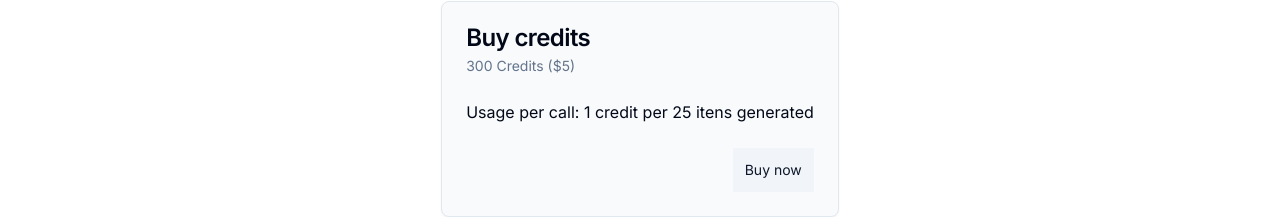
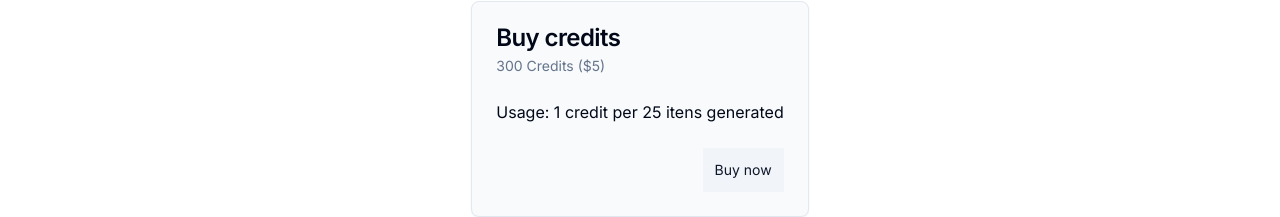
Before and after one commit to pimentellima/mock-ts-data-ai, a Next.js app: page /buy-credits in a window 1280 px wide. Shown: the part 281-498 px from the top of the page. Built offline with nearby package versions, Linux system fonts and the light colour scheme; no server answers.

Commit message:
atualizado texto de descrição de compra de créditos

```diff
--- a/src/app/buy-credits/page.tsx
+++ b/src/app/buy-credits/page.tsx
@@ -29,7 +29,7 @@ export default function Page() {
                     <CardDescription>300 Credits ($5)</CardDescription>
                 </CardHeader>
                 <CardContent>
-                    <p>Usage per call: 1 credit per 25 itens generated</p>
+                    <p>Usage: 1 credit per 25 itens generated</p>
                 </CardContent>
                 <CardFooter className="flex justify-end">
                     {userId ? (
```
